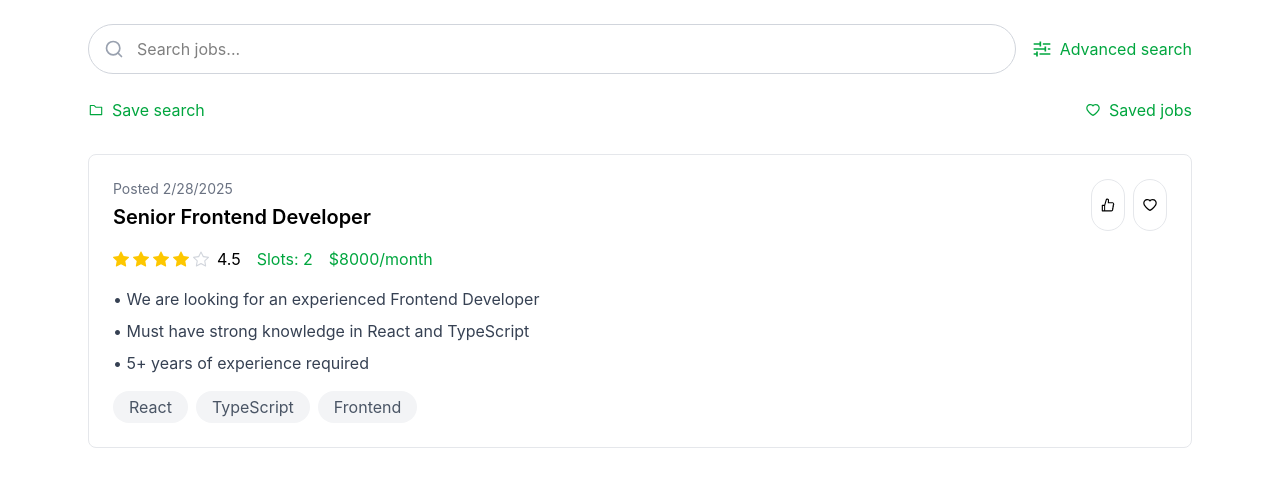
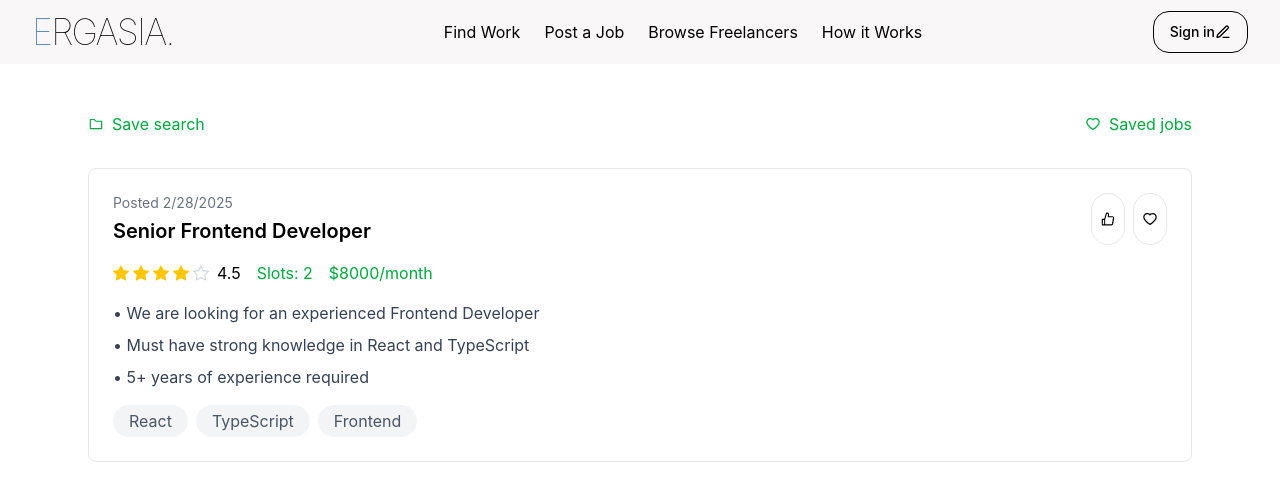
Before and after one commit to memeett/icp, a React (Vite) app in the folder src/projcet_frontend/: page /testing/lo in a window 1280 px wide. Shown: the top 500 px of the page. Built offline with nearby package versions, Linux system fonts and the light colour scheme.

Commit message:
nambah design

```diff
--- a/src/projcet_frontend/src/Pages/FindJobPage/FindJobPage.tsx
+++ b/src/projcet_frontend/src/Pages/FindJobPage/FindJobPage.tsx
@@ -5,6 +5,8 @@ import JobCard from "../../components/JobCard";
 import Footer from "../../components/Footer";
 import { ModalProvider } from "../../contexts/modal-context";
 import { Job } from "../../interface/job/Job";
+import { BiSlider } from "react-icons/bi";
+import { FiSearch, FiX } from "react-icons/fi";
 
 const recommendationJobs: Job[] = [
     { id: "1", jobName: "Software Engineer", jobTags: [{ id: "1", jobCategoryName: "Full-time" }], jobRating: 4.6, jobSalary: 75000, jobDescription: ["Develop software solutions.", "Collaborate with cross-functional teams."], jobSlots: 2, createdAt: Date.now(), updatedAt: Date.now() },
@@ -29,7 +31,7 @@ const listJobs: Job[] = [
 const jobTag = ["Full-time", "Part-time", "Contract", "Remote"]
 
 export default function FindJobPage() {
-
+    const [searchQuery, setSearchQuery] = useState('');
     const [startIndex, setStartIndex] = useState(0);
 
     const nextSlide = () => {
@@ -49,12 +51,36 @@ export default function FindJobPage() {
 
 
             <div className="flex flex-col min-h-screen ">
-                {/* Navbar - Stays on top, does not scroll */}
+
+
+
                 <div className="flex-none w-full bg-white shadow-md z-50">
                     <Navbar />
                 </div>
+                <div className="container mx-auto px-4 mt-6">
+        <div className="flex items-center gap-8 mb-6">
+            <div className="flex-1 relative">
+                <input
+                    type="text"
+                    value={searchQuery}
+                    onChange={(e) => setSearchQuery(e.target.value)}
+                    placeholder="Search jobs..."
+                    className="w-full px-12 py-3 rounded-full border border-gray-300 focus:ring-2 focus:ring-green-500 focus:border-transparent transition duration-200"
+                />
+                <FiSearch className="absolute left-4 top-1/2 -translate-y-1/2 text-gray-400 text-xl" />
+                {searchQuery && (
+                    <FiX
+                        className="absolute right-4 top-1/2 -translate-y-1/2 text-gray-400 text-xl cursor-pointer hover:text-gray-600"
+                        onClick={() => setSearchQuery('')}
+                    />
+                )}
+            </div>
+        </div>
+    </div>
 
-                {/* Main Content - This is the only scrollable section */}
+
+
+
                 <div className="flex overflow-x-hidden scrollbar-hide">
 
                     {/* Filter Section                */}
--- a/src/projcet_frontend/src/Pages/SearchPage/SearchPage.tsx
+++ b/src/projcet_frontend/src/Pages/SearchPage/SearchPage.tsx
@@ -4,6 +4,9 @@ import { BiSlider } from 'react-icons/bi';
 import { AiOutlineFolder, AiOutlineHeart, AiOutlineLike } from 'react-icons/ai';
 import { IoLocationOutline } from 'react-icons/io5';
 import { BsCheckCircleFill, BsStar, BsStarFill } from 'react-icons/bs';
+import Navbar from '../../components/Navbar';
+import { ModalProvider } from '../../contexts/modal-context';
+import { AuthenticationModal } from '../../components/modals/AuthenticationModal';
 
 interface JobCategory {
     id: string;
@@ -49,29 +52,12 @@ const SearchPage: React.FC = () => {
   ];
 
   return (
+    <ModalProvider>
+        <Navbar />
     <div className="max-w-6xl mx-auto p-6">
-      {/* Search Header */}
+
       <div className="flex items-center gap-4 mb-6">
-        <div className="flex-1 relative">
-          <input
-            type="text"
-            value={searchQuery}
-            onChange={(e) => setSearchQuery(e.target.value)}
-            placeholder="Search jobs..."
-            className="w-full px-12 py-3 rounded-full border border-gray-300 focus:ring-2 focus:ring-green-500 focus:border-transparent transition duration-200"
-          />
-          <FiSearch className="absolute left-4 top-1/2 -translate-y-1/2 text-gray-400 text-xl" />
-          {searchQuery && (
-            <FiX
-              className="absolute right-4 top-1/2 -translate-y-1/2 text-gray-400 text-xl cursor-pointer hover:text-gray-600"
-              onClick={() => setSearchQuery('')}
-            />
-          )}
-        </div>
-        <button className="flex items-center gap-2 text-green-600 hover:text-green-700 transition duration-200">
-          <BiSlider className="text-xl" />
-          <span>Advanced search</span>
-        </button>
+
       </div>
 
       {/* Save Search and Saved Jobs */}
@@ -142,6 +128,8 @@ const SearchPage: React.FC = () => {
         ))}
       </div>
     </div>
+    <AuthenticationModal />
+    </ModalProvider>
   );
 };
 
```
